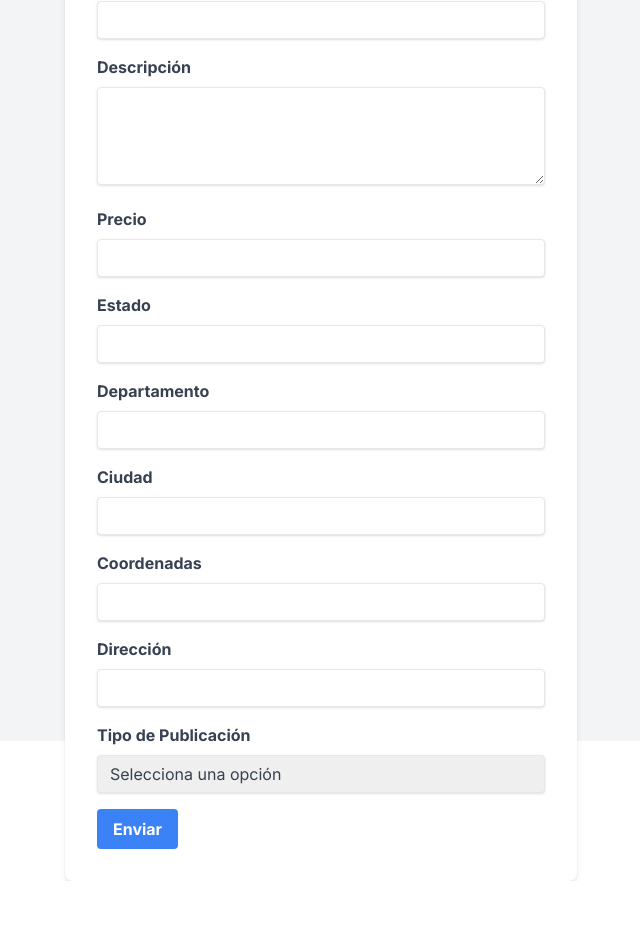
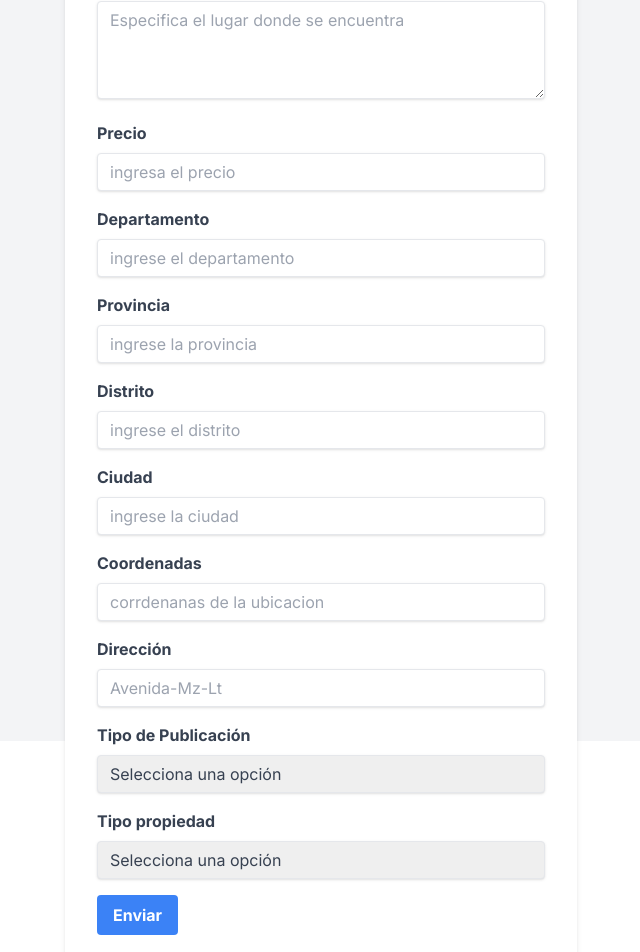
Before and after one commit to jefri1234/propiedades, a Next.js app: page /publicar in a window 1280 px wide. Shown: the part 123-1075 px from the top of the page, without its empty margins (319-959 px from the left). Before the commit the page ends 1004 px from the top, so only its background shows below. Built offline with nearby package versions, Linux system fonts and the light colour scheme; no server answers.

Commit message:
modificado el formulario publicar

```diff
--- a/src/app/publicar/page.jsx
+++ b/src/app/publicar/page.jsx
@@ -8,35 +8,39 @@ function Publicar() {
         <form action="#" method="POST">
             <div class="mb-4">
                 <label for="titulo" class="block text-gray-700 font-bold mb-2">Título</label>
-                <input type="text" id="titulo" name="titulo" class="shadow appearance-none border rounded w-full py-2 px-3 text-gray-700 leading-tight focus:outline-none focus:shadow-outline" required  />
+                <input placeholder="Ingrese titulo de la propiedad" type="text" id="titulo" name="titulo" class="shadow appearance-none border rounded w-full py-2 px-3 text-gray-700 leading-tight focus:outline-none focus:shadow-outline" required  />
             </div>
             <div class="mb-4">
                 <label for="descripcion" class="block text-gray-700 font-bold mb-2">Descripción</label>
-                <textarea id="descripcion" name="descripcion" rows="4" class="shadow appearance-none border rounded w-full py-2 px-3 text-gray-700 leading-tight focus:outline-none focus:shadow-outline" required></textarea>
+                <textarea placeholder="Especifica el lugar donde se encuentra" id="descripcion" name="descripcion" rows="4" class="shadow appearance-none border rounded w-full py-2 px-3 text-gray-700 leading-tight focus:outline-none focus:shadow-outline" required></textarea>
             </div>
             <div class="mb-4">
                 <label for="precio" class="block text-gray-700 font-bold mb-2">Precio</label>
-                <input type="number" id="precio" name="precio" class="shadow appearance-none border rounded w-full py-2 px-3 text-gray-700 leading-tight focus:outline-none focus:shadow-outline" required />
-            </div>
-            <div class="mb-4">
-                <label for="estado" class="block text-gray-700 font-bold mb-2">Estado</label>
-                <input type="text" id="estado" name="estado" class="shadow appearance-none border rounded w-full py-2 px-3 text-gray-700 leading-tight focus:outline-none focus:shadow-outline" required />
+                <input placeholder="ingresa el precio" type="number" id="precio" name="precio" class="shadow appearance-none border rounded w-full py-2 px-3 text-gray-700 leading-tight focus:outline-none focus:shadow-outline" required />
             </div>
             <div class="mb-4">
                 <label for="departamento" class="block text-gray-700 font-bold mb-2">Departamento</label>
-                <input type="text" id="departamento" name="departamento" class="shadow appearance-none border rounded w-full py-2 px-3 text-gray-700 leading-tight focus:outline-none focus:shadow-outline" required />
+                <input placeholder="ingrese el departamento" type="text" id="departamento" name="departamento" class="shadow appearance-none border rounded w-full py-2 px-3 text-gray-700 leading-tight focus:outline-none focus:shadow-outline" required />
+            </div>
+            <div class="mb-4">
+                <label for="provincia" class="block text-gray-700 font-bold mb-2">Provincia</label>
+                <input placeholder="ingrese la provincia" type="text" id="provincia" name="provincia" class="shadow appearance-none border rounded w-full py-2 px-3 text-gray-700 leading-tight focus:outline-none focus:shadow-outline" required />
+            </div>
+            <div class="mb-4">
+                <label for="distrito" class="block text-gray-700 font-bold mb-2">Distrito</label>
+                <input placeholder="ingrese el distrito" type="text" id="distrito" name="distrito" class="shadow appearance-none border rounded w-full py-2 px-3 text-gray-700 leading-tight focus:outline-none focus:shadow-outline" required />
             </div>
             <div class="mb-4">
                 <label for="ciudad" class="block text-gray-700 font-bold mb-2">Ciudad</label>
-                <input type="text" id="ciudad" name="ciudad" class="shadow appearance-none border rounded w-full py-2 px-3 text-gray-700 leading-tight focus:outline-none focus:shadow-outline" required />
+                <input  placeholder="ingrese la ciudad" type="text" id="ciudad" name="ciudad" class="shadow appearance-none border rounded w-full py-2 px-3 text-gray-700 leading-tight focus:outline-none focus:shadow-outline" required />
             </div>
             <div class="mb-4">
                 <label for="coordenadas" class="block text-gray-700 font-bold mb-2">Coordenadas</label>
-                <input type="text" id="coordenadas" name="coordenadas" class="shadow appearance-none border rounded w-full py-2 px-3 text-gray-700 leading-tight focus:outline-none focus:shadow-outline" required />
+                <input placeholder="corrdenanas de la ubicacion" type="text" id="coordenadas" name="coordenadas" class="shadow appearance-none border rounded w-full py-2 px-3 text-gray-700 leading-tight focus:outline-none focus:shadow-outline" required />
             </div>
             <div class="mb-4">
                 <label for="direccion" class="block text-gray-700 font-bold mb-2">Dirección</label>
-                <input type="text" id="direccion" name="direccion" class="shadow appearance-none border rounded w-full py-2 px-3 text-gray-700 leading-tight focus:outline-none focus:shadow-outline" required />
+                <input placeholder="Avenida-Mz-Lt" type="text" id="direccion" name="direccion" class="shadow appearance-none border rounded w-full py-2 px-3 text-gray-700 leading-tight focus:outline-none focus:shadow-outline" required />
             </div>
             <div class="mb-4">
                 <label for="tipoPublicacion" class="block text-gray-700 font-bold mb-2">Tipo de Publicación</label>
@@ -44,7 +48,14 @@ function Publicar() {
                     <option value="">Selecciona una opción</option>
                     <option value="venta">Venta</option>
                     <option value="alquiler">Alquiler</option>
-                    <option value="trueque">Trueque</option>
+                </select>
+            </div>
+            <div class="mb-4">
+                <label for="tipoPublicacion" class="block text-gray-700 font-bold mb-2">Tipo propiedad</label>
+                <select id="tipoPropiedad" name="tipoPropiedad" class="shadow appearance-none border rounded w-full py-2 px-3 text-gray-700 leading-tight focus:outline-none focus:shadow-outline" required>
+                    <option value="">Selecciona una opción</option>
+                    <option value="venta">terreno</option>
+                    <option value="alquiler">casa</option>
                 </select>
             </div>
             <div class="flex items-center justify-between">
```
Also changed, not shown: 2 other files (tests, documents, lock files or other folders).
